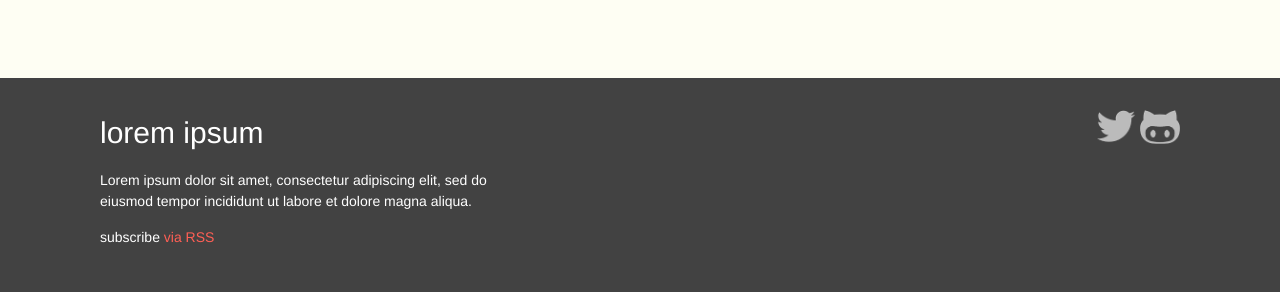
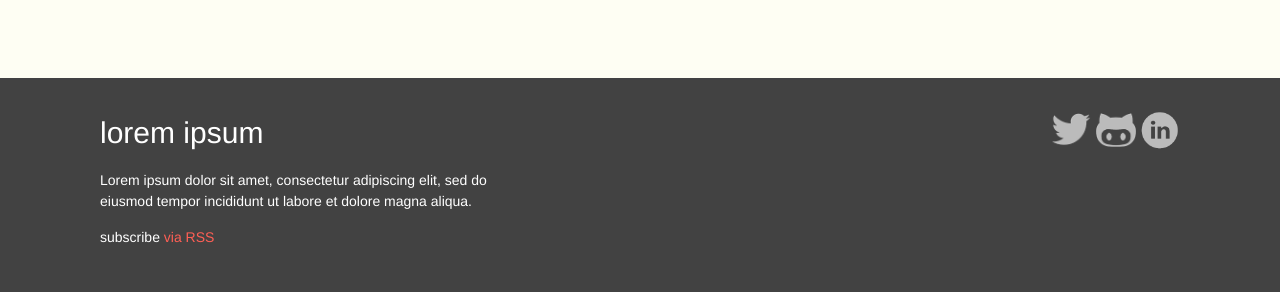
Before and after one commit to komaschuk/portfolio, a Jekyll site: the page built from index.html, in a window 1280 px wide. Shown: the part 2246-2538 px from the top of the page. Built offline with Jekyll 4.4.1, drawn with Linux system fonts in a browser that asks for light colours.

Commit message:
linkedin

```diff
--- a/_config.yml
+++ b/_config.yml
@@ -13,8 +13,10 @@ description: > # this means to ignore newlines until "baseurl:"
 baseurl: "/portfolio" # the subpath of your site, e.g. /blog
 url: "http://komaschuk.github.io" # the base hostname & protocol for your site
 
+linkedin_username: komaschuk
 twitter_username: komaschuk
-github_username:  komaschuk
+github_username: komaschuk
+
 
 permalink: /:categories/:title
 
--- a/_includes/footer.html
+++ b/_includes/footer.html
@@ -18,6 +18,11 @@
             <img src="{{ site.baseurl }}/images/github.png" alt="github logo" width="40">
           </a>
         </li>
+        <li>
+          <a href="https://linkedin.com/in/{{ site.linkedin_username }}">
+            <img src="{{ site.baseurl }}/images/linkedin.png" alt="linkedin logo" width="40">
+          </a>
+        </li>
       </ul>
     </div>
   </div>
```
Also changed, not shown: images/linkedin.png (added), 15 other files.
